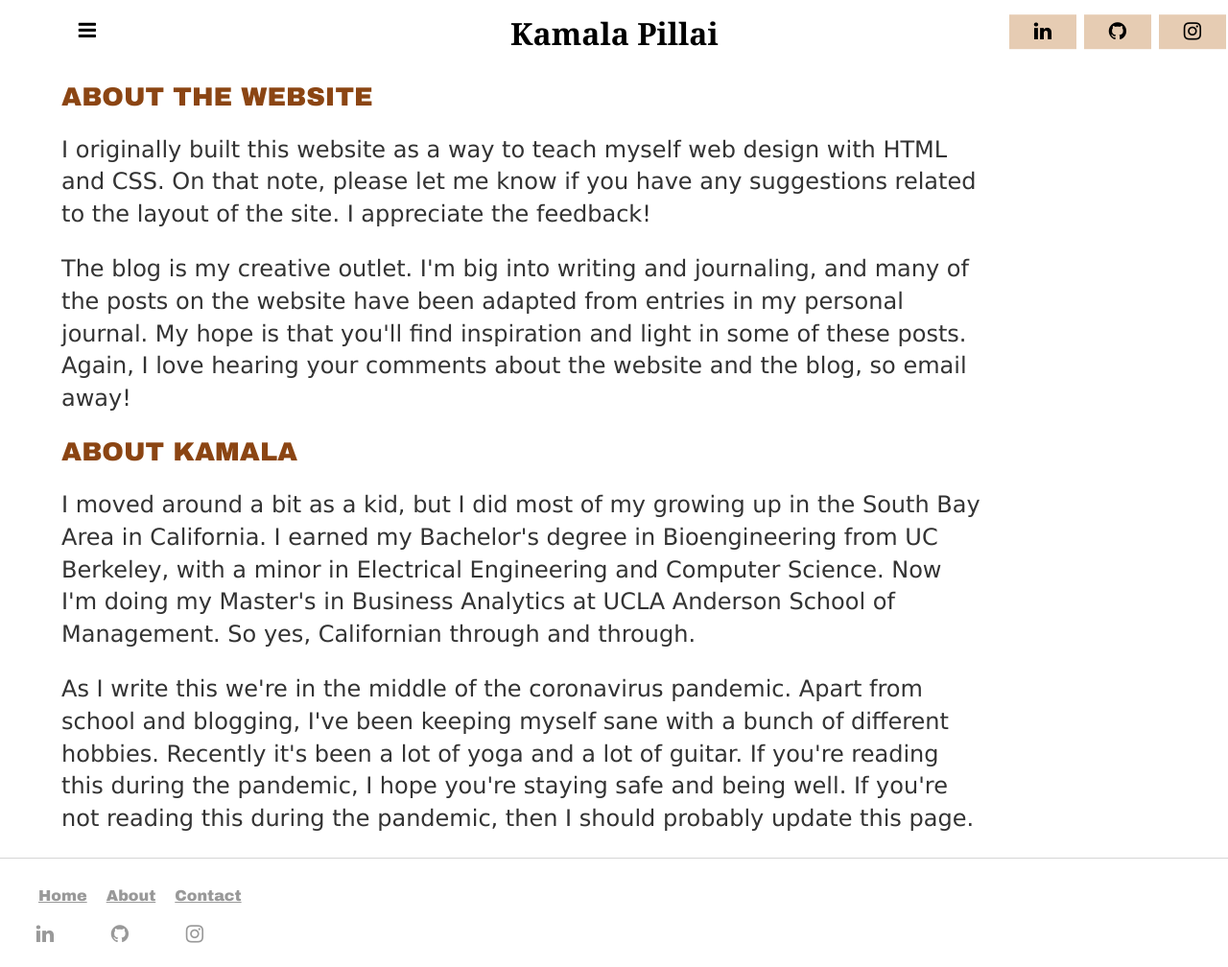
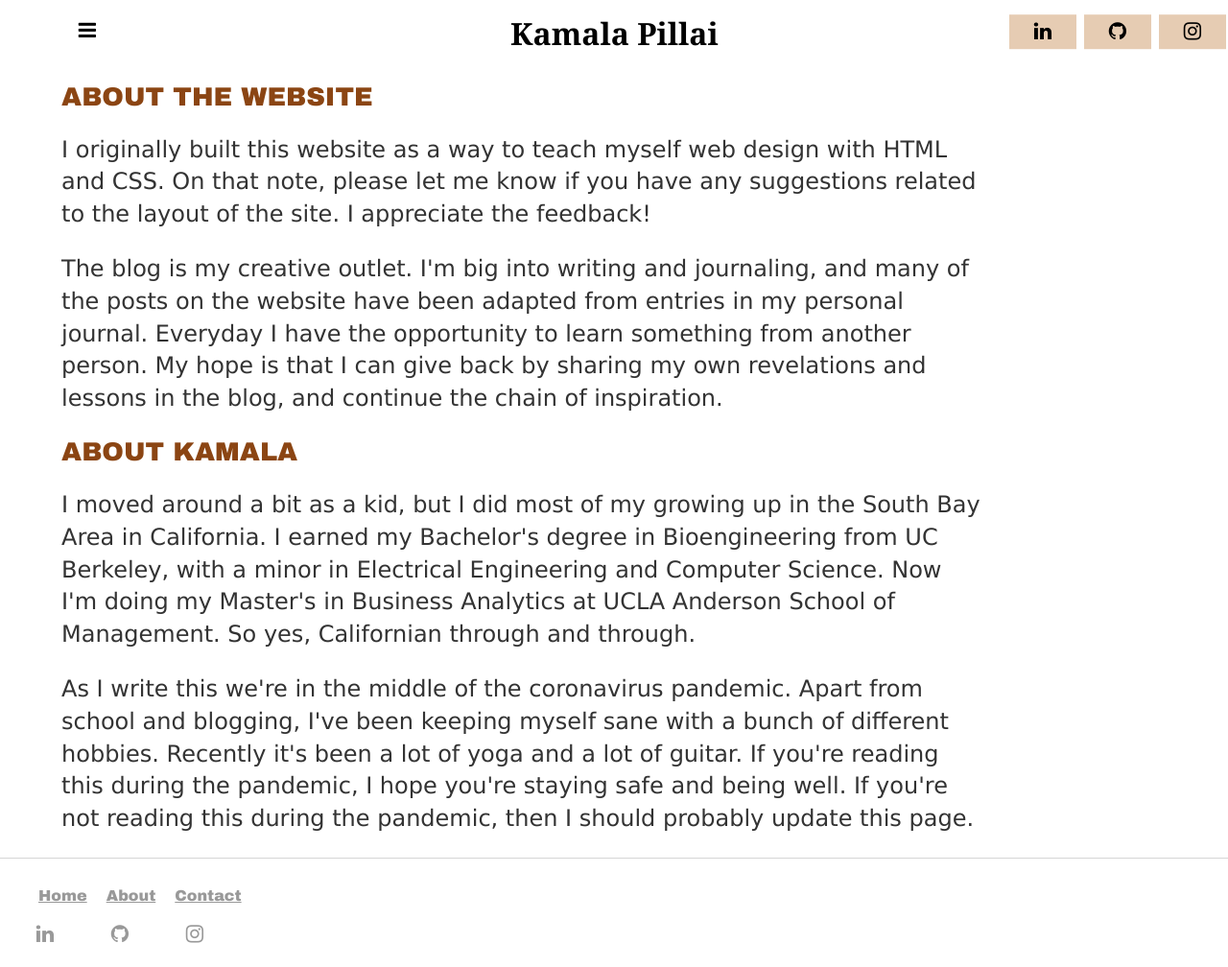
Before and after one commit to kpill/kpill.github.io, a Jekyll site: the page built from about/index.html, in a window 1280 px wide. Shown: the whole page at 96% size. Built offline with Jekyll 4.4.1, drawn with Linux system fonts in a browser that asks for light colours.

Commit message:
Update index.html

```diff
--- a/about/index.html
+++ b/about/index.html
@@ -5,8 +5,8 @@ title: About Me
 	<h1 class="about">ABOUT THE WEBSITE</h1>
 	<p class ="about">I originally built this website as a way to teach myself web design with HTML and CSS. On that note, please let me know if you have any suggestions related
   to the layout of the site. I appreciate the feedback!</p>
-  <p class="about">The blog is my creative outlet. I'm big into writing and journaling, and many of the posts on the website have been adapted from entries in my personal journal. My
-  hope is that you'll find inspiration and light in some of these posts. Again, I love hearing your comments about the website and the blog, so email away!</p>
+  <p class="about">The blog is my creative outlet. I'm big into writing and journaling, and many of the posts on the website have been adapted from entries in my personal journal. Everyday I have the
+	  opportunity to learn something from another person. My hope is that I can give back by sharing my own revelations and lessons in the blog, and continue the chain of inspiration.</p>
 
 	<h1 class="about">ABOUT KAMALA</h1>
 	<p class="about">I moved around a bit as a kid, but I did most of my growing up in the South Bay Area in California. I earned my Bachelor's degree in Bioengineering
```
